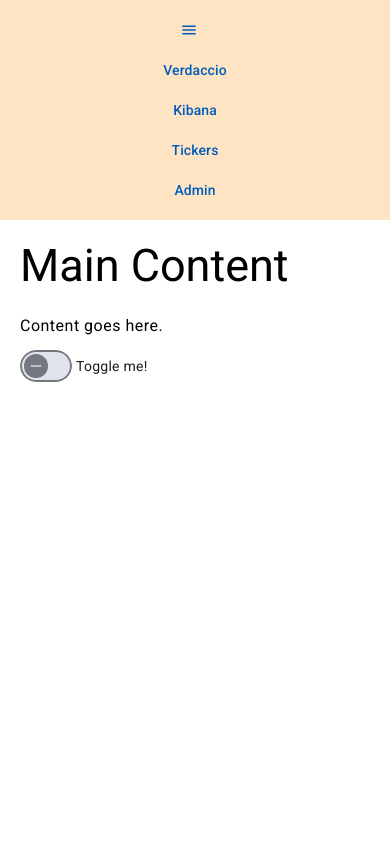
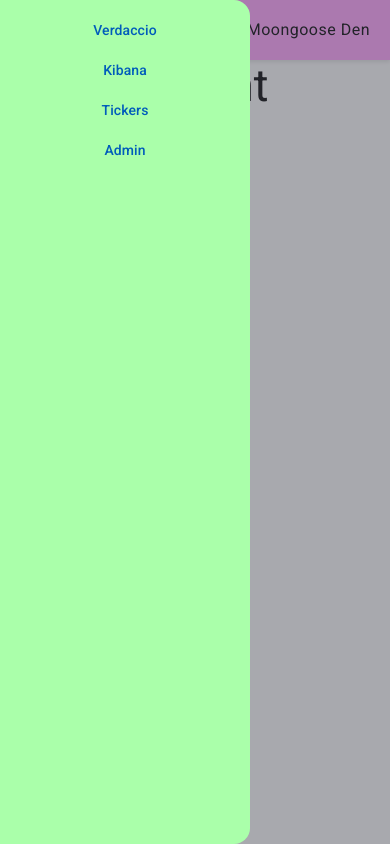
Before and after one commit to moondc/dashboard, an Angular app: page / in a window 390 px wide. Both pictures are taken after a click on the button "menu". Built offline with nearby package versions, Linux system fonts and the light colour scheme.

Commit message:
sick side nav and sweet header, will work on color schemes later

```diff
--- a/src/app/app.component.html
+++ b/src/app/app.component.html
@@ -1,8 +1,9 @@
-<div class="container">
-  <app-side-nav></app-side-nav>
-  <div class="main-content">
-    <h2>Main Content</h2>
-    <p>Content goes here.</p>
-    <mat-slide-toggle>Toggle me!</mat-slide-toggle>
-  </div>
-</div>
+<mat-drawer-container class="container">
+  <mat-drawer autoFocus="false" #drawer class="side-content">
+    <app-side-nav (toggleSideContentVisibility)="drawer.toggle()" />
+  </mat-drawer>
+  <mat-drawer-content class="main-content">
+    <app-header (toggleSideContentVisibility)="drawer.toggle()" />
+    <app-main-content />
+  </mat-drawer-content>
+</mat-drawer-container>
--- a/src/app/app.component.scss
+++ b/src/app/app.component.scss
@@ -1,24 +1,19 @@
 .container {
+    height: 100vh;
     display: flex;
-    flex-direction: row;
-    height: 100vh;
-    overflow: hidden;
+    flex-direction: column;
+}
+
+.side-content {
+    width: 250px;
+    min-width: 250px;
+    padding: 10px;
+    box-sizing: border-box;
+    background-color: #AAFFAA;
+    flex-shrink: 0;
 }
 
 .main-content {
     flex: 1;
-    padding: 20px;
-    box-sizing: border-box;
     overflow-y: auto;
 }
-
-@media (max-width: 768px) {
-    .container {
-        flex-direction: column;
-        overflow-y: auto;
-    }
-
-    .main-content {
-        width: 100%;
-    }
-}
--- /dev/null
+++ b/src/app/header/header.component.html
@@ -0,0 +1,6 @@
+<header class="header">
+    <button (click)="toggleSideContent()" class="icon" mat-button>
+        <mat-icon>menu</mat-icon>
+    </button>
+    <div>The Moongoose Den</div>
+</header>
--- /dev/null
+++ b/src/app/header/header.component.scss
@@ -0,0 +1,15 @@
+.header {
+    display: flex;
+    align-items: center;
+    justify-content: space-between;
+    background-color: #FFAAFF;
+    padding: 10px 20px;
+    box-shadow: 0 2px 4px rgba(0, 0, 0, 0.1);
+}
+
+.title {
+    flex-grow: 1;
+    text-align: center;
+    font-size: 24px;
+    font-weight: bold;
+}
--- /dev/null
+++ b/src/app/header/header.component.ts
@@ -0,0 +1,18 @@
+import { Component, EventEmitter, Output } from '@angular/core';
+import { MatButtonModule } from '@angular/material/button';
+import { MatIconModule } from '@angular/material/icon';
+
+@Component({
+  selector: 'app-header',
+  standalone: true,
+  imports: [MatButtonModule, MatIconModule],
+  templateUrl: './header.component.html',
+  styleUrl: './header.component.scss'
+})
+export class HeaderComponent {
+  @Output() toggleSideContentVisibility = new EventEmitter<void>();
+
+  toggleSideContent() {
+    this.toggleSideContentVisibility.emit();
+  }
+}
--- /dev/null
+++ b/src/app/main-content/main-content.component.html
@@ -0,0 +1,3 @@
+<h2>Main Content</h2>
+<p>Content goes here.</p>
+<mat-slide-toggle>Toggle me!</mat-slide-toggle>
--- a/src/app/side-nav/side-nav.component.html
+++ b/src/app/side-nav/side-nav.component.html
@@ -1,9 +1,4 @@
-<div class="sidebar">
-    <button class="icon" mat-button>
-        <mat-icon>menu</mat-icon>
-    </button>
-    <button class="link" mat-button>Verdaccio</button>
-    <button class="link" mat-button>Kibana</button>
-    <button class="link" mat-button>Tickers</button>
-    <button class="link" mat-button>Admin</button>
-</div>
+<button (click)="onClick($event)" class="link" mat-button>Verdaccio</button>
+<button (click)="onClick($event)" class="link" mat-button>Kibana</button>
+<button (click)="onClick($event)" class="link" mat-button>Tickers</button>
+<button (click)="onClick($event)" class="link" mat-button>Admin</button>
--- a/src/app/side-nav/side-nav.component.scss
+++ b/src/app/side-nav/side-nav.component.scss
@@ -1,13 +1,3 @@
-.sidebar {
-    width: 250px;
-    min-width: 250px;
-    padding: 10px;
-    box-sizing: border-box;
-    overflow-y: auto;
-    height: 100%;
-    background-color: bisque;
-}
-
 .link {
     width: 100%;
 }
@@ -15,10 +5,3 @@
 .icon {
     width: 100%
 }
-
-@media (max-width: 768px) {
-    .sidebar {
-        width: 100%;
-        min-width: 0;
-    }
-}
--- a/src/app/side-nav/side-nav.component.ts
+++ b/src/app/side-nav/side-nav.component.ts
@@ -1,15 +1,24 @@
-import { Component } from '@angular/core';
+import { Component, EventEmitter, Output } from '@angular/core';
 import { MatButtonModule } from '@angular/material/button';
 import { MatDividerModule } from '@angular/material/divider';
-import { MatIconModule } from '@angular/material/icon';
 
 @Component({
   selector: 'app-side-nav',
   standalone: true,
-  imports: [MatButtonModule, MatDividerModule, MatIconModule],
+  imports: [MatButtonModule, MatDividerModule],
   templateUrl: './side-nav.component.html',
   styleUrl: './side-nav.component.scss'
 })
 export class SideNavComponent {
 
+  @Output() toggleSideContentVisibility = new EventEmitter<void>();
+
+  toggleSideContent() {
+    this.toggleSideContentVisibility.emit();
+  }
+
+  onClick(event: MouseEvent) {
+    this.toggleSideContent();
+  }
+
 }
```
Also changed, not shown: src/app/app.component.ts (+4 -4 lines), src/app/main-content/main-content.component.ts (added, +13 -0 lines), src/app/main-content/main-content.component.scss (added).
